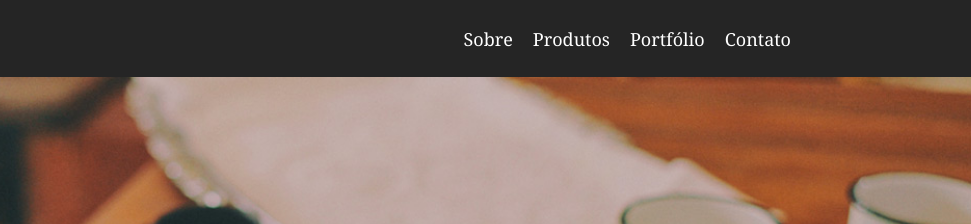
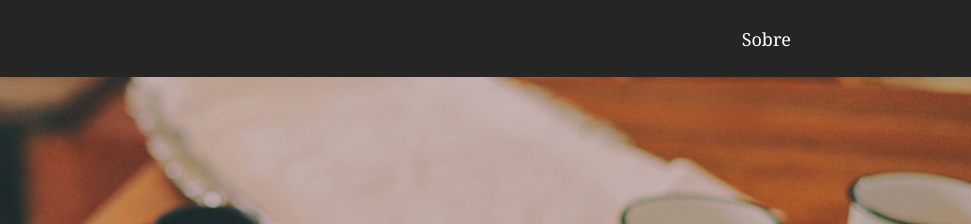
Before and after one commit to Andrewsoares15/Brafe, a plain HTML site: page index.html in a window 1280 px wide. Shown: the top 224 px of the page, 309-1280 px from the left. Drawn offline with Linux system fonts and the light colour scheme.

Commit message:
teste para erro

```diff
--- a/index.html
+++ b/index.html
@@ -14,10 +14,6 @@
 			<nav class="menu-nav">
 				<ul>
 					<li><a href="#">Sobre</a></li>
-					<li><a href="#">Produtos</a></li>
-					<li><a href="#">Portfólio</a></li>
-					<li><a href="#">Contato</a></li>
-				</ul>
 			</nav>
 		</div>
 	</header>
```
